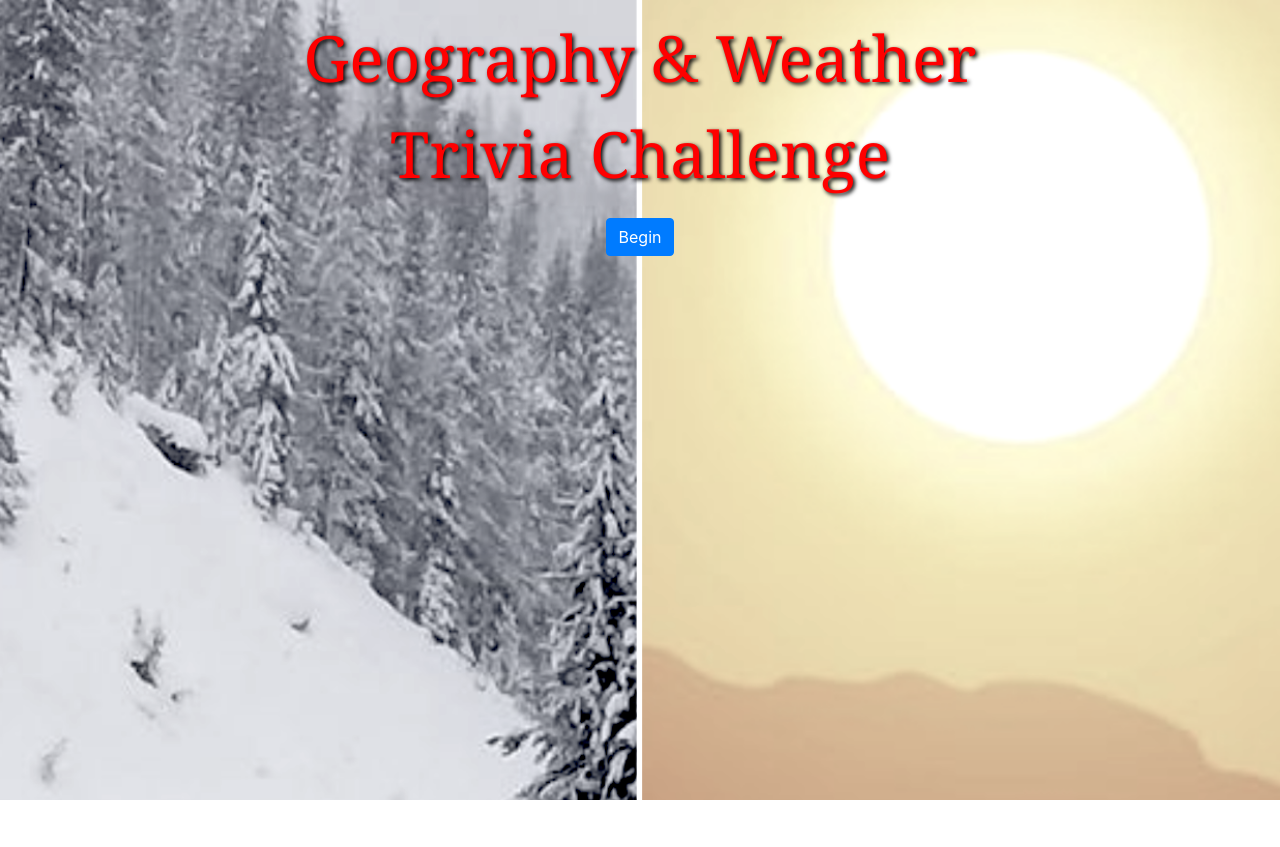
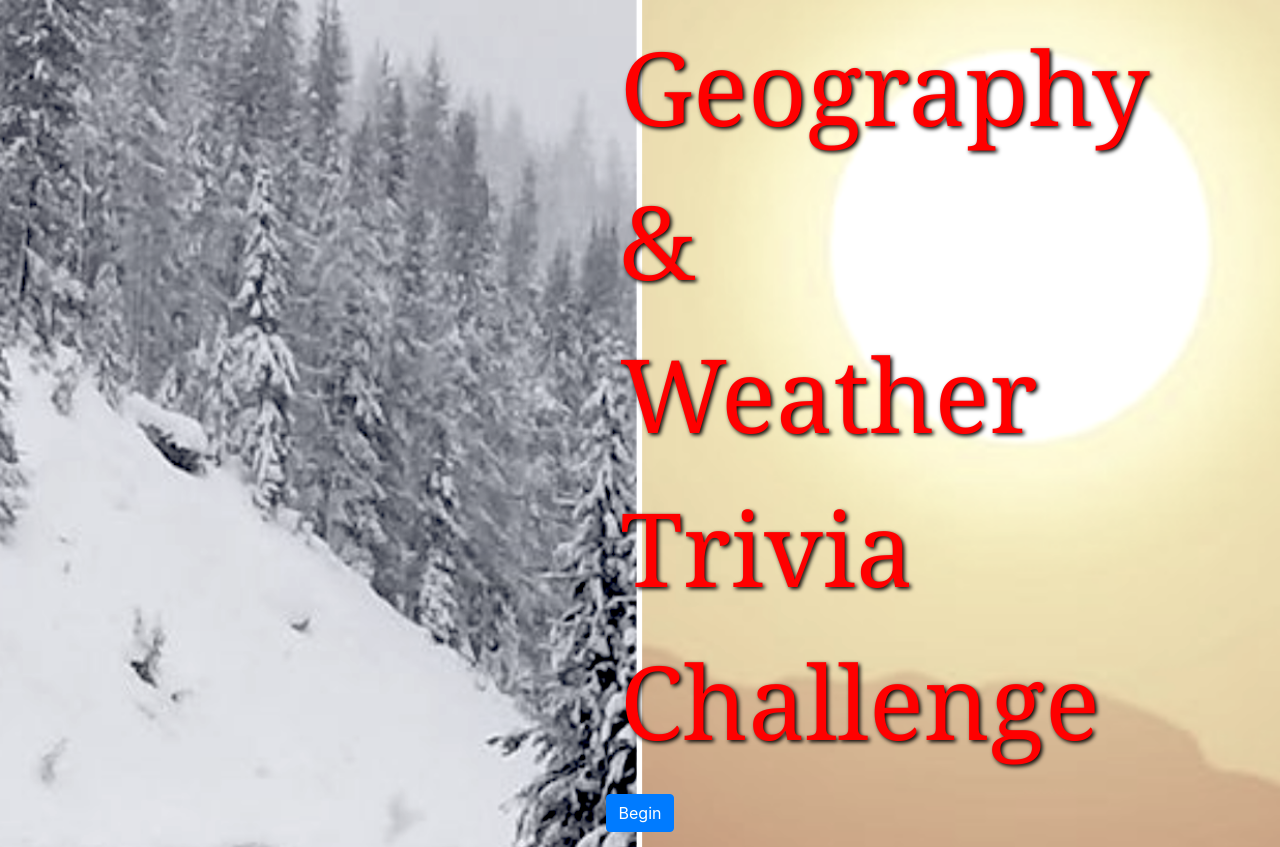
Before and after one commit to mattkrebs2000/wordpressweathertrivia, a WordPress theme: template web/app/themes/weathertriviatheme/index.php in a window 1280 px wide. Before the commit the page ends 800 px from the top, so only its background shows below. Run offline with PHP 8.4 and a stand-in for WordPress, Linux system fonts and the light colour scheme; the site name, menu and one post (Sample post) are stand-ins, and other content is empty; some libraries are stand-ins or nearby versions; some web fonts are replaced.

Commit message:
new title

```diff
--- a/web/app/themes/weathertriviatheme/style.css
+++ b/web/app/themes/weathertriviatheme/style.css
@@ -30,7 +30,9 @@ body, html {
 
 #title {
 text-align: center;
-font-size:5vw;
+font-size:8vw;
+max-width: 90%;
+max-width: 40px;
 margin-top:10px;
 color:red;
 text-shadow: 2px 2px 4px black;
```
